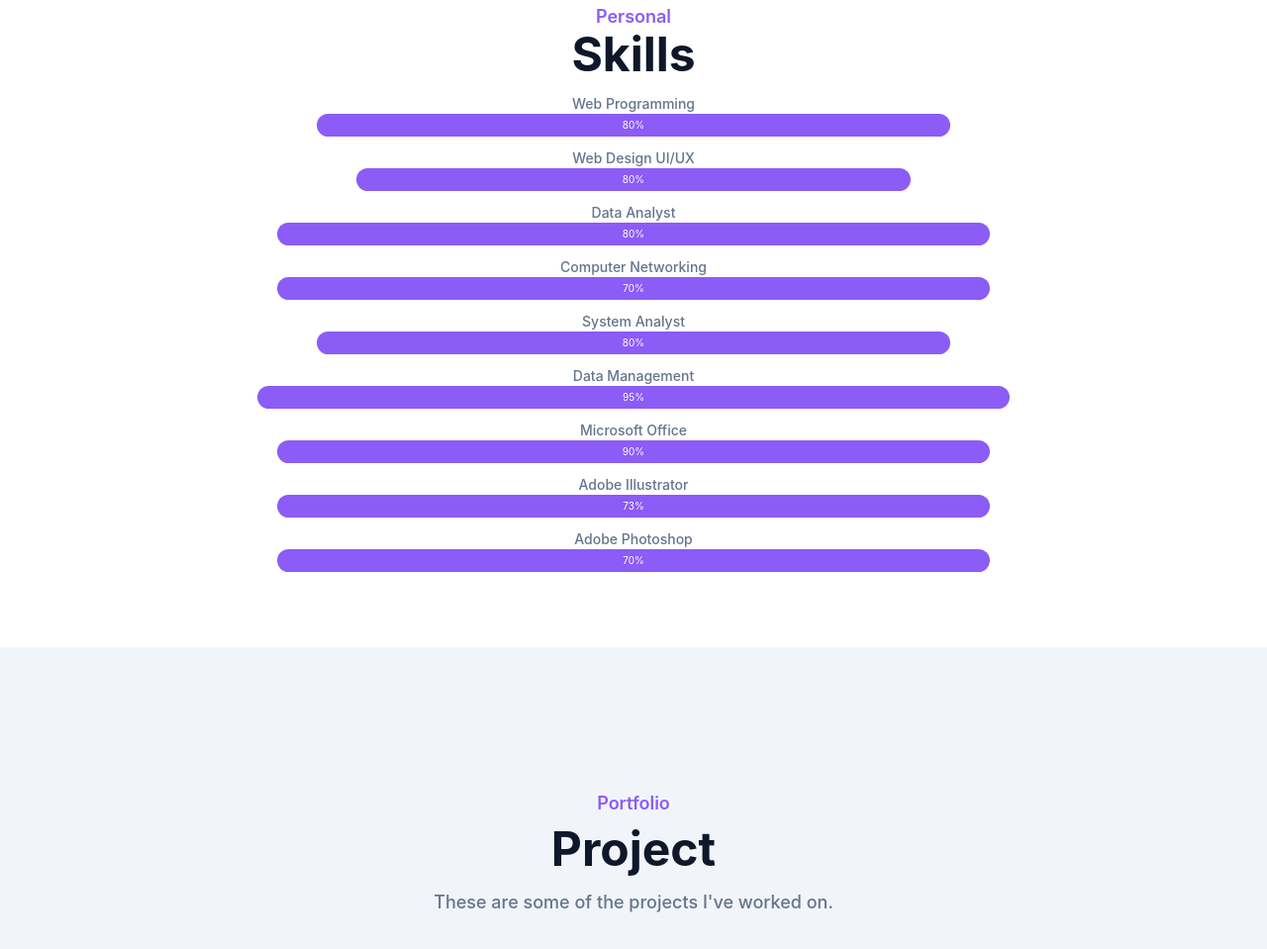
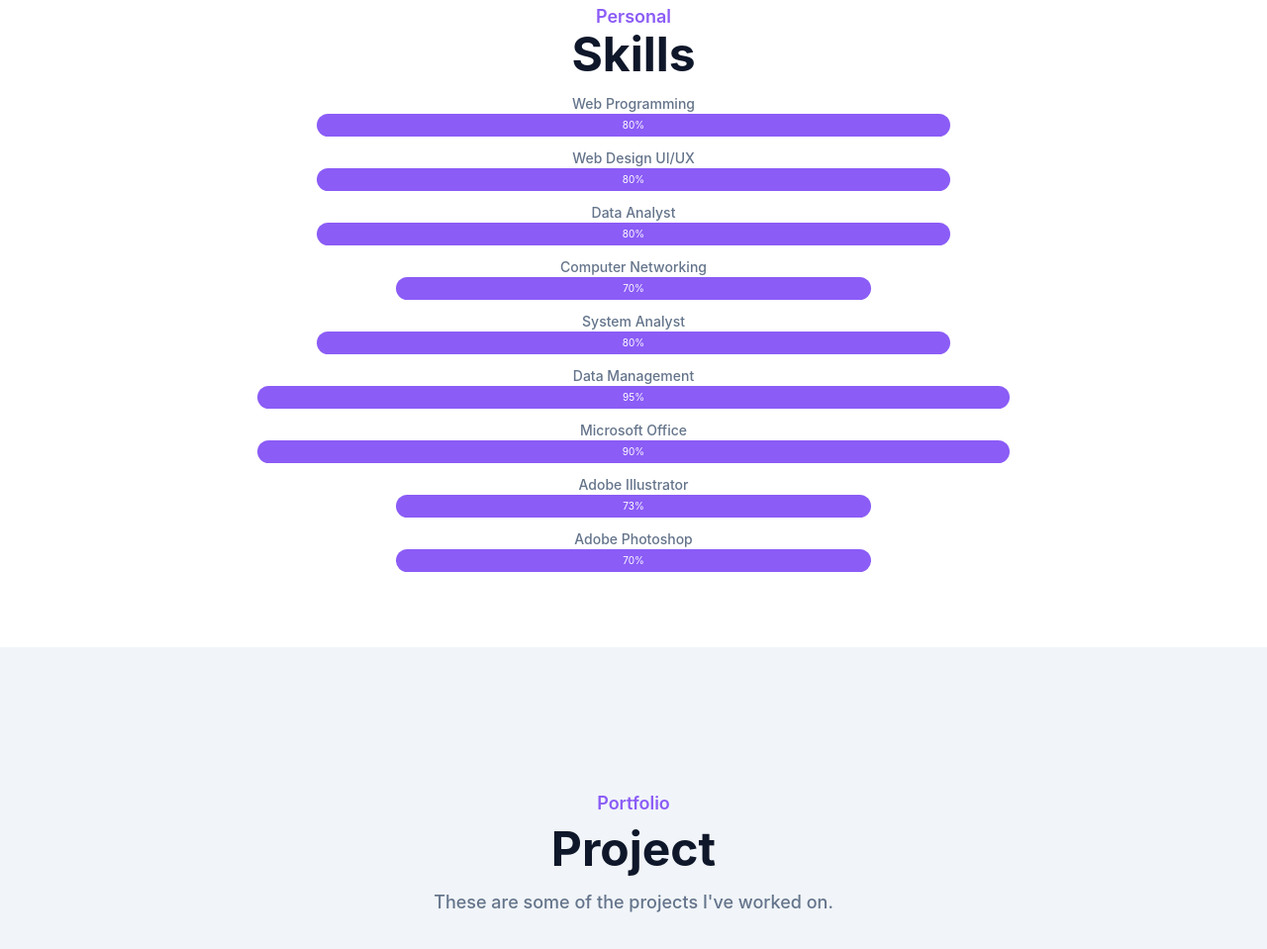
Before and after one commit to andik11/andik11.github.io, a website: page index.html in a window 1280 px wide. Shown: the part 957-1916 px from the top of the page at 99% size. Drawn offline with Linux system fonts and the light colour scheme.

Commit message:
Update index.html

```diff
--- a/index.html
+++ b/index.html
@@ -152,13 +152,13 @@
                 <div class="skill html mx-auto text-center mb-3 bg-primary">80%</div>
                 <!-- css -->
                 <p class="font-medium text-sm text-secondary lg:text-md">Web Design UI/UX</p>
-                <div class="skill css mx-auto text-center mb-3 bg-primary">80%</div>
+                <div class="skill html mx-auto text-center mb-3 bg-primary">80%</div>
                 <!-- FL -->
                 <p class="font-medium text-sm text-secondary lg:text-md">Data Analyst</p>
-                <div class="skill fl mx-auto text-center mb-3 bg-primary">80%</div>
+                <div class="skill html mx-auto text-center mb-3 bg-primary">80%</div>
                 <!-- FL -->
                 <p class="font-medium text-sm text-secondary lg:text-md">Computer Networking</p>
-                <div class="skill fl mx-auto text-center mb-3 bg-primary">70%</div>
+                <div class="skill php mx-auto text-center mb-3 bg-primary">70%</div>
                 <!-- php -->
                 <p class="font-medium text-sm text-secondary lg:text-md">System Analyst</p>
                 <div class="skill html mx-auto text-center mb-3 bg-primary">80%</div>
@@ -167,13 +167,13 @@
                 <div class="skill ps mx-auto text-center mb-3 bg-primary">95%</div>
                 <!-- FL -->
                 <p class="font-medium text-sm text-secondary lg:text-md">Microsoft Office</p>
-                <div class="skill fl mx-auto text-center mb-3 bg-primary">90%</div>
+                <div class="skill ps mx-auto text-center mb-3 bg-primary">90%</div>
                 <!-- FL -->
                 <p class="font-medium text-sm text-secondary lg:text-md">Adobe Illustrator</p>
-                <div class="skill fl mx-auto text-center mb-3 bg-primary">73%</div>
+                <div class="skill php mx-auto text-center mb-3 bg-primary">73%</div>
                 <!-- FL -->
                 <p class="font-medium text-sm text-secondary lg:text-md">Adobe Photoshop</p>
-                <div class="skill fl mx-auto text-center mb-3 bg-primary">70%</div>
+                <div class="skill php mx-auto text-center mb-3 bg-primary">70%</div>
                 </div>
             </div>
 
```
